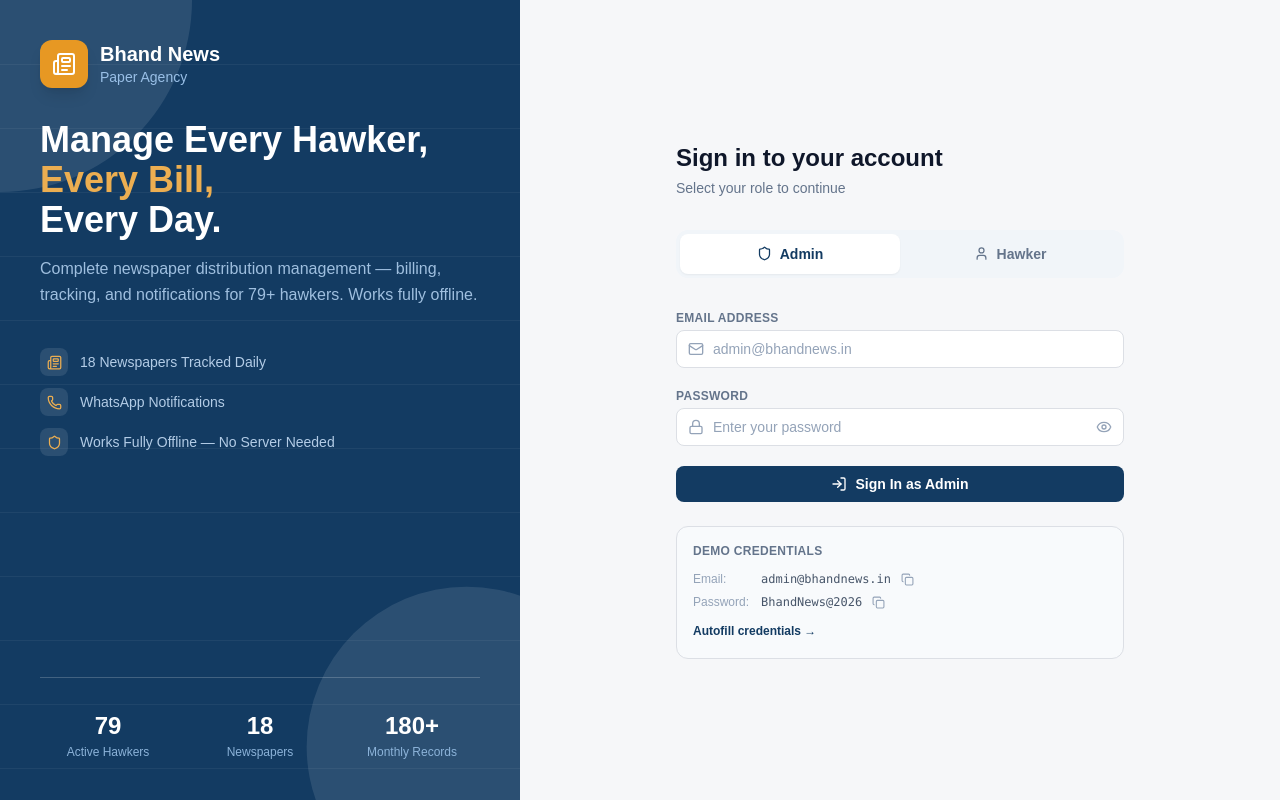
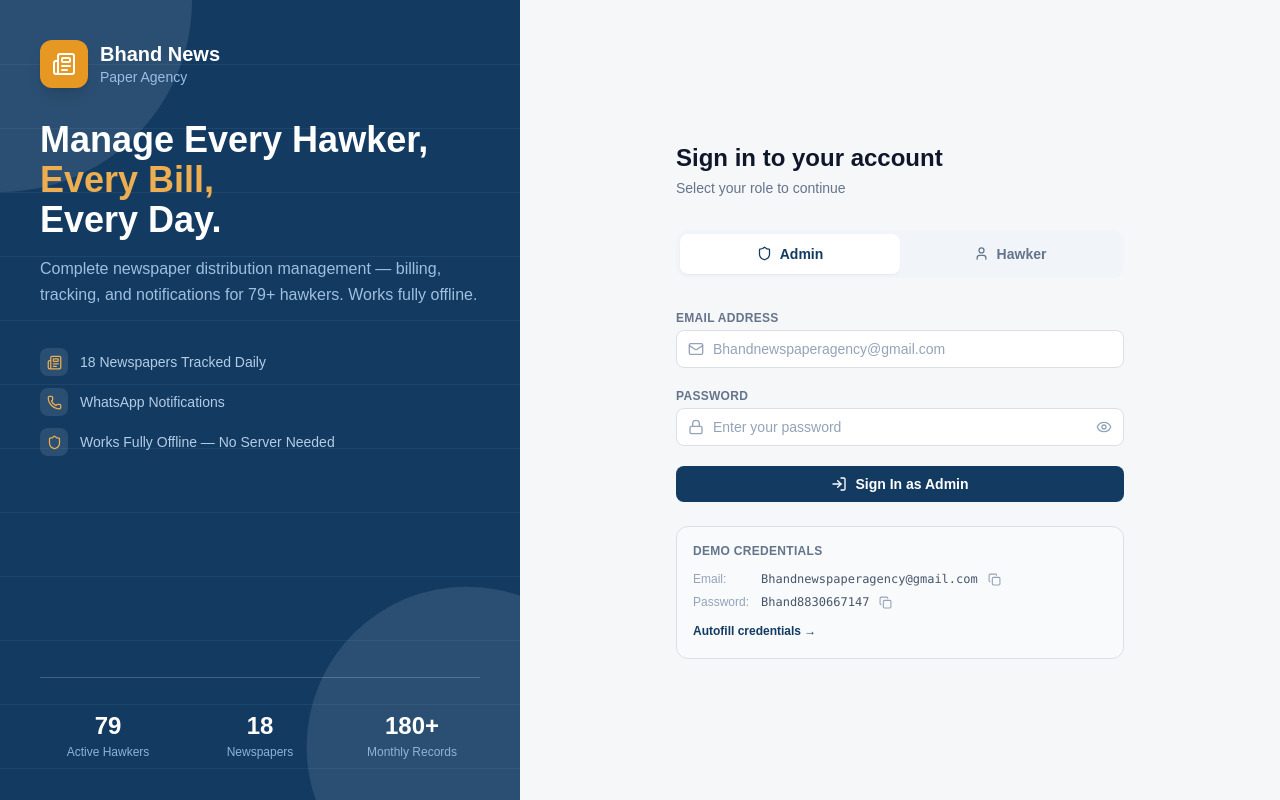
Before and after one commit to bhandnewspaperagency/bhandnews, a Next.js app: page /sign-up-login-screen in a window 1280 px wide. Built offline with nearby package versions, Linux system fonts and the light colour scheme.

Commit message:
Local Commit: 2026-08-09T15:06:55.861Z - Updated admin login credentials to email: `Bhandnewspaperagency@gmail.com` and password: `Bhand8830667147` in both `cloudStorage.ts` (authentication check) and `LoginPageClient.tsx` (autofill, demo credentials display, and placeholder)

```diff
--- a/src/app/sign-up-login-screen/components/LoginPageClient.tsx
+++ b/src/app/sign-up-login-screen/components/LoginPageClient.tsx
@@ -94,8 +94,8 @@ export default function LoginPageClient() {
   };
 
   const autofillAdmin = () => {
-    adminForm.setValue('email', 'Bhandnews.in');
-    adminForm.setValue('password', '8830667147');
+    adminForm.setValue('email', 'Bhandnewspaperagency@gmail.com');
+    adminForm.setValue('password', 'Bhand8830667147');
   };
 
   const autofillHawker = (name: string, contact: string) => {
@@ -226,7 +226,7 @@ export default function LoginPageClient() {
                     <input
                       id="admin-email"
                       type="email"
-                      placeholder="admin@bhandnews.in"
+                      placeholder="Bhandnewspaperagency@gmail.com"
                       className="input-field pl-9"
                       {...adminForm.register('email', {
                         required: 'Email is required',
@@ -283,13 +283,13 @@ export default function LoginPageClient() {
                 <div className="space-y-1.5 text-xs text-slate-600">
                   <div className="flex items-center gap-1">
                     <span className="text-slate-400 w-16">Email:</span>
-                    <code className="font-mono">admin@bhandnews.in</code>
-                    <CopyButton text="admin@bhandnews.in" />
+                    <code className="font-mono">Bhandnewspaperagency@gmail.com</code>
+                    <CopyButton text="Bhandnewspaperagency@gmail.com" />
                   </div>
                   <div className="flex items-center gap-1">
                     <span className="text-slate-400 w-16">Password:</span>
-                    <code className="font-mono">BhandNews@2026</code>
-                    <CopyButton text="BhandNews@2026" />
+                    <code className="font-mono">Bhand8830667147</code>
+                    <CopyButton text="Bhand8830667147" />
                   </div>
                 </div>
                 <button
--- a/src/lib/cloudStorage.ts
+++ b/src/lib/cloudStorage.ts
@@ -575,7 +575,7 @@ export function clearSession(): void {
 }
 
 export function loginAdmin(email: string, password: string): boolean {
-  if (email === 'Bhandnews.in' && password === '8830667147') {
+  if (email === 'Bhandnewspaperagency@gmail.com' && password === 'Bhand8830667147') {
     setSession({ role: 'admin' });
     return true;
   }
```
